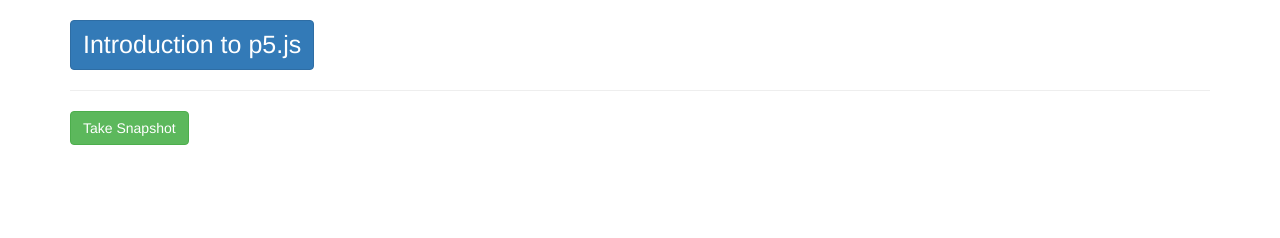
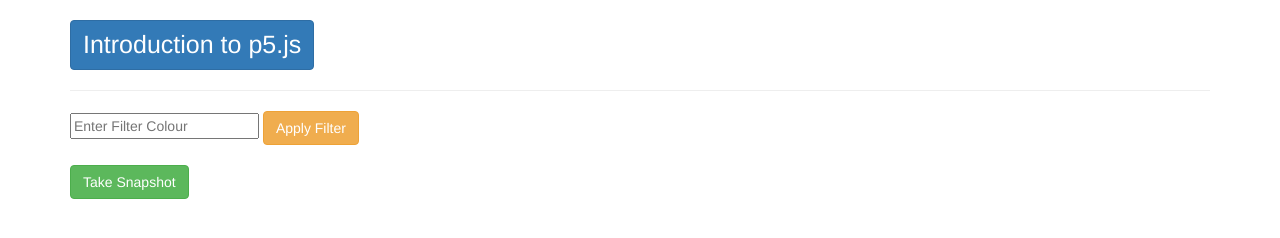
Before and after one commit to SaumyaKinnariKartikDalal/First-P5-Project, a plain HTML site: page index.html in a window 1280 px wide. Drawn offline with nearby package versions, Linux system fonts and the light colour scheme.

Commit message:
Update index.html

```diff
--- a/index.html
+++ b/index.html
@@ -25,6 +25,9 @@
 <div class="container">
 	<h3 class="btn btn-primary">Introduction to p5.js</h3>
 	<hr>
+	<input id = "color_name" placeholder = "Enter Filter Colour">
+	<button onclick="tint()" class="btn btn-warning">Apply Filter</button>
+	<br><br>
   <button onclick="take_snapshot()" class="btn btn-success">Take Snapshot</button>
 </div>
 
```
